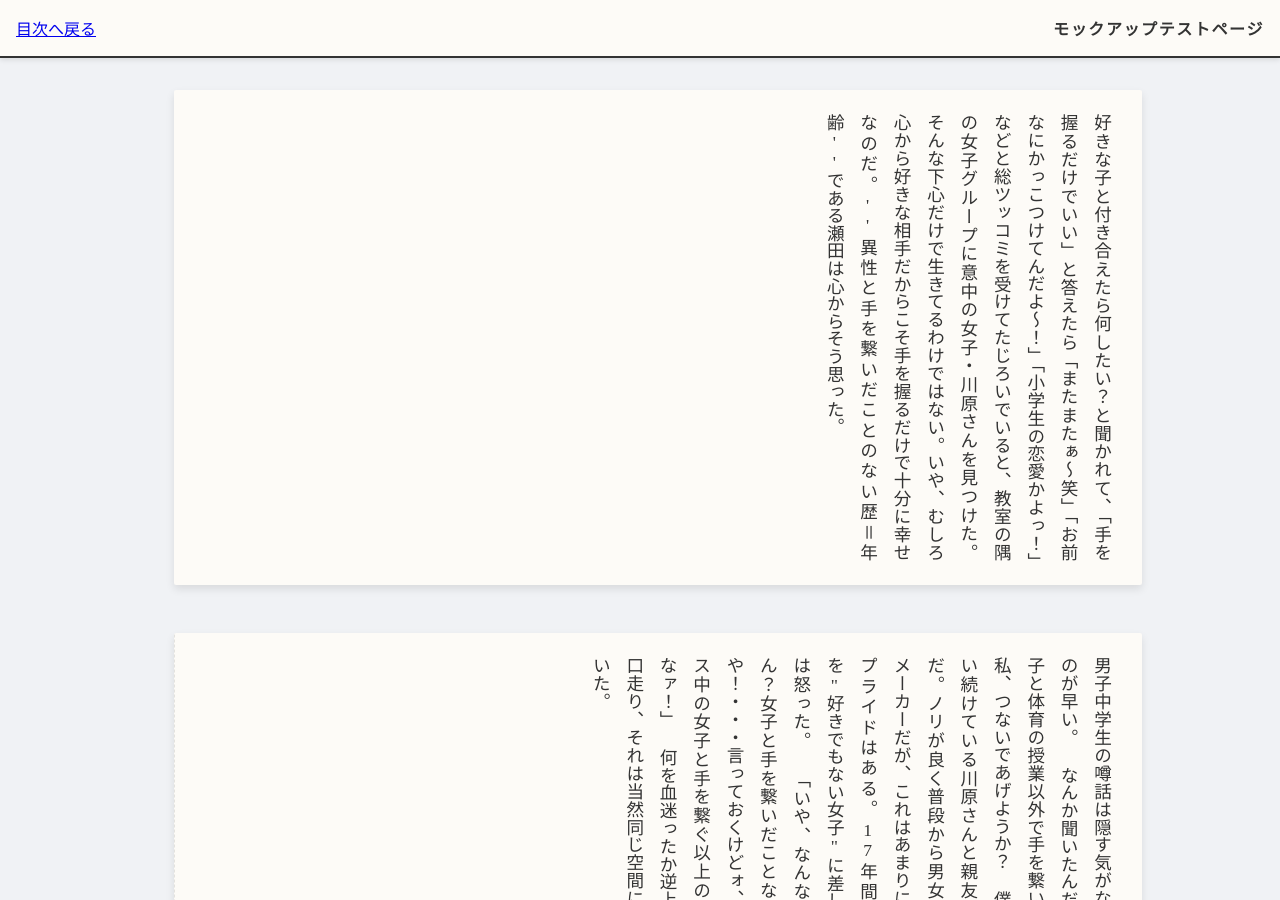
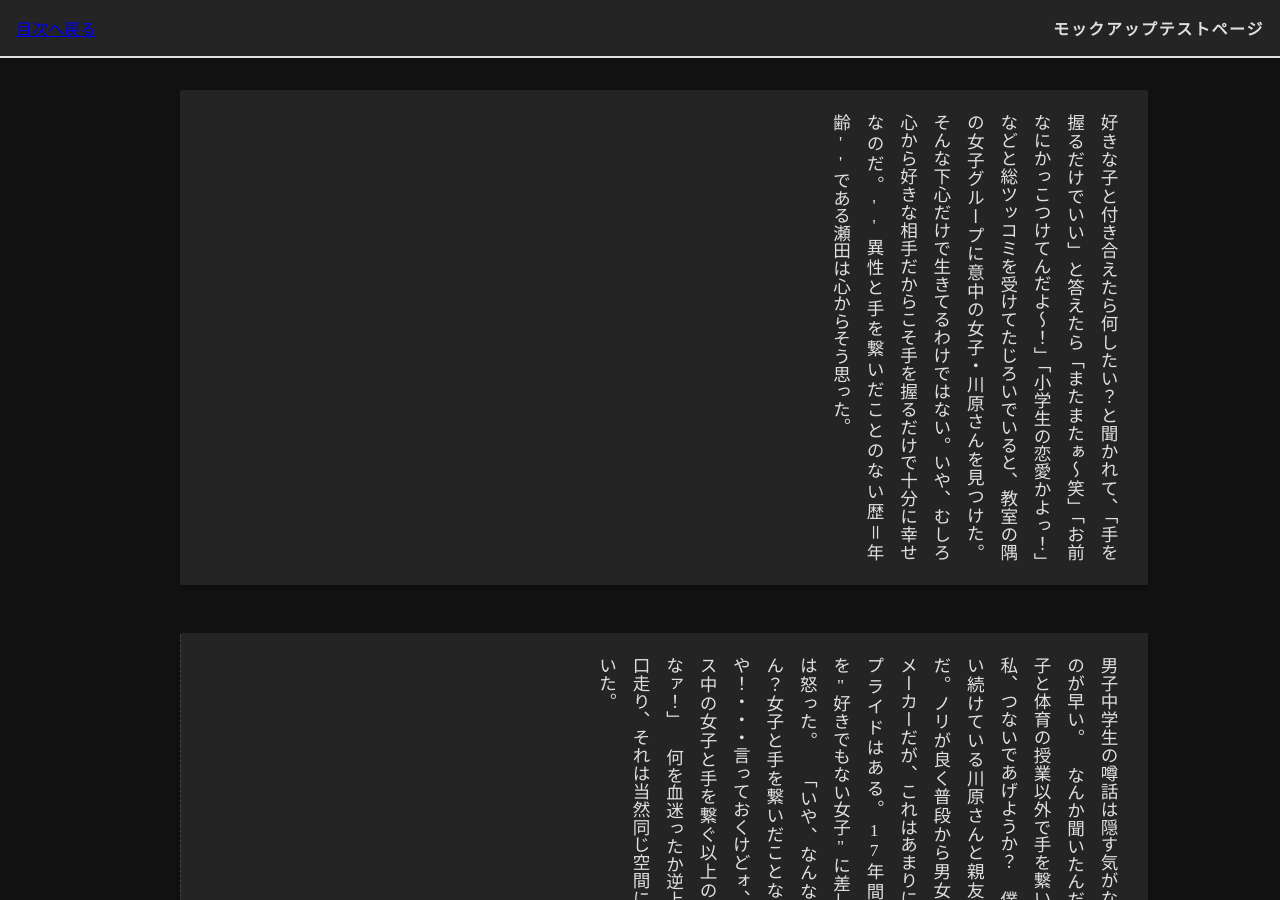
Before and after one commit to REMriaTV/HandtoHand, a Jekyll site: the page built from docs/manuscript/test-manuscript.md, in a window 1280 px wide and 900 px high. Built offline with Jekyll 4.4.1, drawn with Linux system fonts in a browser that asks for light colours.

Commit message:
必ずダークトーンになるcss
「常にダークトーン（黒背景）」 に固定するために、この「明るいモード用」の記述を削除し、どんな環境でも必ずダークカラーになるCSS に修正しました。

以下のコードで assets/css/story.css を上書きしてください。

📄 修正版 assets/css/story.css（完全ダーク固定）

これで、お使いの端末設定に関わらず、常に「深いチャコールグレー背景」のデザインになります。HTMLはそのままで大丈夫です。

```diff
--- a/docs/assets/css/story.css
+++ b/docs/assets/css/story.css
@@ -1,29 +1,17 @@
 /* =========================================
-   変数定義（新聞風デザイン）
+   変数定義（常時ダークトーン・新聞風デザイン）
    ========================================= */
 :root {
-    /* デフォルト（ダークトーン・共通カラー） */
+    /* ★デバイス設定に関係なく、常にこの色を使います */
     --bg-color: #121212;       /* 背景：深いチャコールグレー */
-    --paper-bg: #242424;       /* カード：落ち着いたダークグレー（少し温かみを持たせる） */
-    --text-color: #e0e0e0;     /* 文字：オフホワイト（真っ白すぎず読みやすい） */
-    --border-color: rgba(255,255,255,0.1); /* ボーダー：薄い白 */
+    --paper-bg: #242424;       /* カード：落ち着いたダークグレー */
+    --text-color: #e0e0e0;     /* 文字：オフホワイト */
+    --border-color: rgba(255,255,255,0.15); /* ボーダー：薄い白 */
 
     /* カードの高さ設定（PC用 / スマホ用） */
     --card-height-pc: 55vh;
     --card-height-mobile: 50vh;
 }
-
-/* 明るいモードを好む環境用（オプション） */
-/* デバイス設定がライトモードの場合のみ、明るい配色に切り替わります */
-@media (prefers-color-scheme: light) {
-    :root {
-        --bg-color: #f0f2f5;       /* 背景：明るいグレー */
-        --paper-bg: #fdfbf7;       /* カード：生成り（以前の新聞風） */
-        --text-color: #333333;     /* 文字：濃いグレー */
-        --border-color: rgba(0,0,0,0.1); /* ボーダー：薄い黒 */
-    }
-}
-
 
 /* =========================================
    基本リセット
@@ -49,7 +37,7 @@ html, body {
     z-index: 100;
     display: flex;
     justify-content: space-between;
-    box-shadow: 0 2px 5px rgba(0,0,0,0.1);
+    box-shadow: 0 2px 5px rgba(0,0,0,0.3); /* 影を少し濃く調整 */
 }
 
 .story-title {
@@ -78,16 +66,16 @@ html, body {
    HTMLの <p> タグをそのまま「カード」として扱います
    ========================================= */
 .story-main p {
-    /* 1. カードとしての見た目（これが消えていた原因の修正） */
+    /* 1. カードとしての見た目 */
     display: block;
     background-color: var(--paper-bg);
     padding: 1.5rem;
-    box-shadow: 0 4px 8px rgba(0,0,0,0.1);
+    box-shadow: 0 4px 8px rgba(0,0,0,0.3); /* 影を少し濃く */
     border-radius: 2px;
     box-sizing: border-box;
     width: 100%; /* 横幅いっぱい */
 
-    /* 2. 縦書きの維持（これが横書きになった原因の修正） */
+    /* 2. 縦書きの維持 */
     writing-mode: vertical-rl;
     text-orientation: upright;
 
@@ -109,6 +97,8 @@ html, body {
 
     /* 新聞風の区切り線 */
     border-left: 1px dashed var(--border-color);
+    padding-left: 1.5rem;
+    margin-left: 1.5rem;
 }
 
 /* 最初の段落の線は消す */
```
